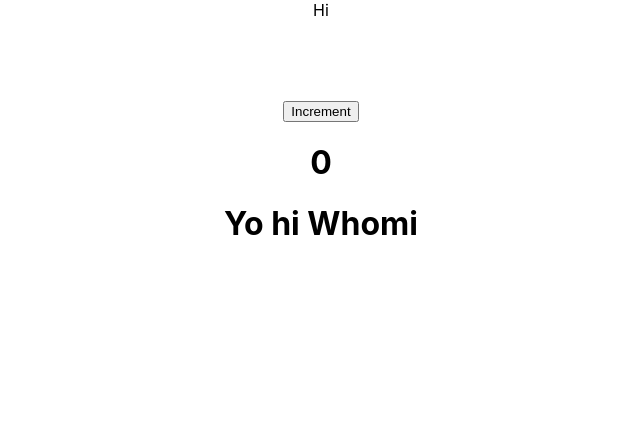
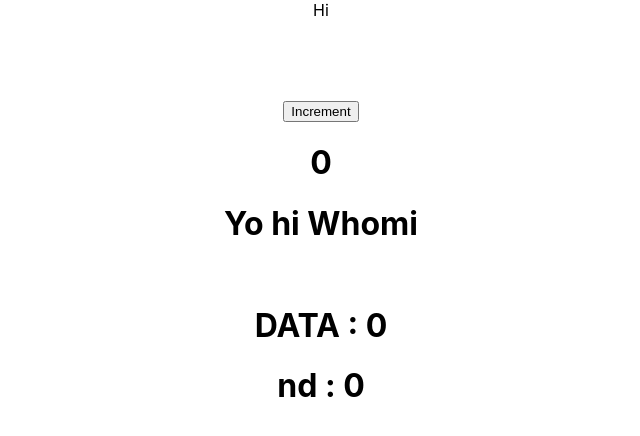
Before and after one commit to ShibanshL/my_app, a React (Create React App) app: page / in a window 1280 px wide. Shown: the top 436 px of the page, without its empty margins (319-959 px from the left). Built offline with nearby package versions, Linux system fonts and the light colour scheme; no server answers; the HTML template or start-up script is replaced by a standard one.

Commit message:
i wanna die

```diff
--- a/src/Component#2/Not.js
+++ b/src/Component#2/Not.js
@@ -6,35 +6,25 @@ export default class Not extends Component {
         super(props)
         this.state = {
             in_data:'',
-            nd:props.data1
+            nd:0
         }
     }
 
-    async componentDidUpdate(pP, pS, sS){
-        console.log('check '+this.state.nd)
-
-        document.querySelector('.ch').innerHTML = this.state.nd
-        // if(this.props.data1<pP)
-        // {
-        //     const url = 'https://www.boredapi.com/api/activity'
-        //     const response = await fetch(url)
-        //     const data = await response.json()
-        //     const item = data
-
-        // // console.log(item)
-        // // console.log(pS)
-
-        // this.setState({
-        //     in_data:item.activity
-        // })
+    // componentDidUpdate(){
+    //     this.setState({
+    //         nd:this.props.data1
+    //     })
     // }
-    }
 
   render() {
     return <div>
         {this.props.name}
         {this.state.in_data}
         <div className='ch'></div>
+
+        <h1>DATA : {this.props.data1}</h1>
+        <h1>nd : {this.state.nd}</h1>
+
     </div>;
   }
 }
```
